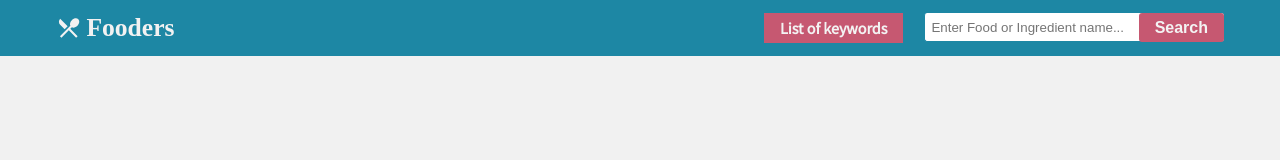
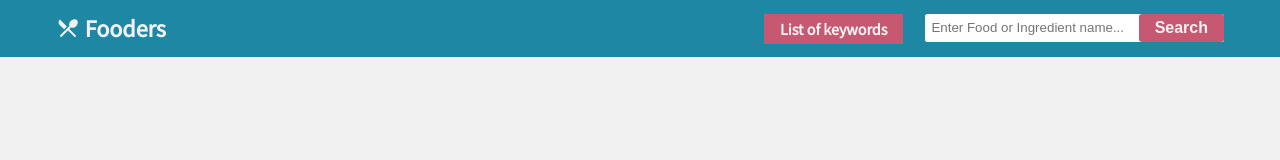
Before and after one commit to RayanEncarnacion/Fooders-React, a React (Create React App) app: page / in a window 1280 px wide. Shown: the top 160 px of the page. Built offline with nearby package versions, Linux system fonts and the light colour scheme; a web font is replaced by a local one.

Commit message:
Added #logo styles

```diff
--- a/src/index.css
+++ b/src/index.css
@@ -22,9 +22,16 @@ body {
   position: relative;
 }
 
-h1 {
+#logo {
   font-family: "Vujahday Script", cursive;
-  font-size: 1.6rem;
+  font-size: 1.8rem;
+  display: flex;
+  align-items: center;
+  gap: 0.3rem;
+  text-decoration: none;
+  color: inherit;
+  cursor: pointer;
+  padding: 0 !important;
 }
 
 h4 {
```
